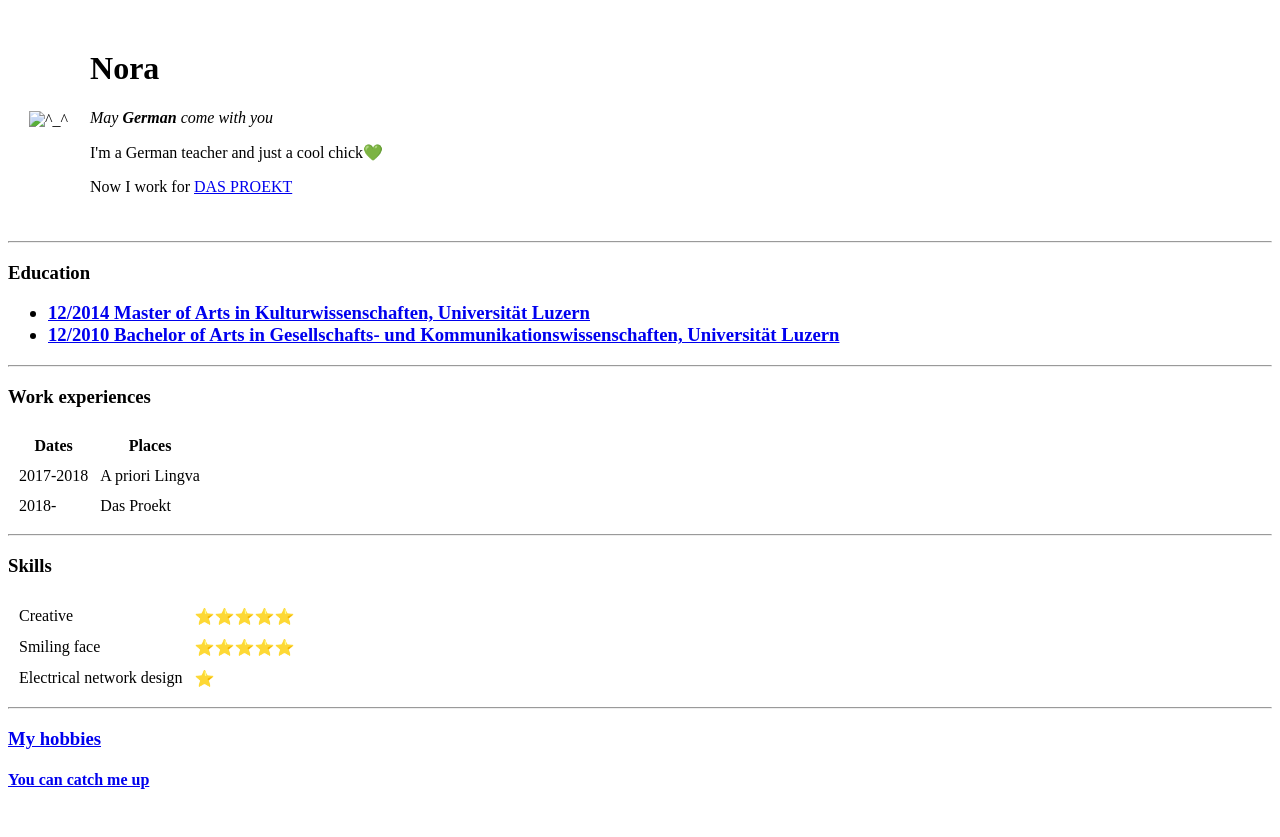
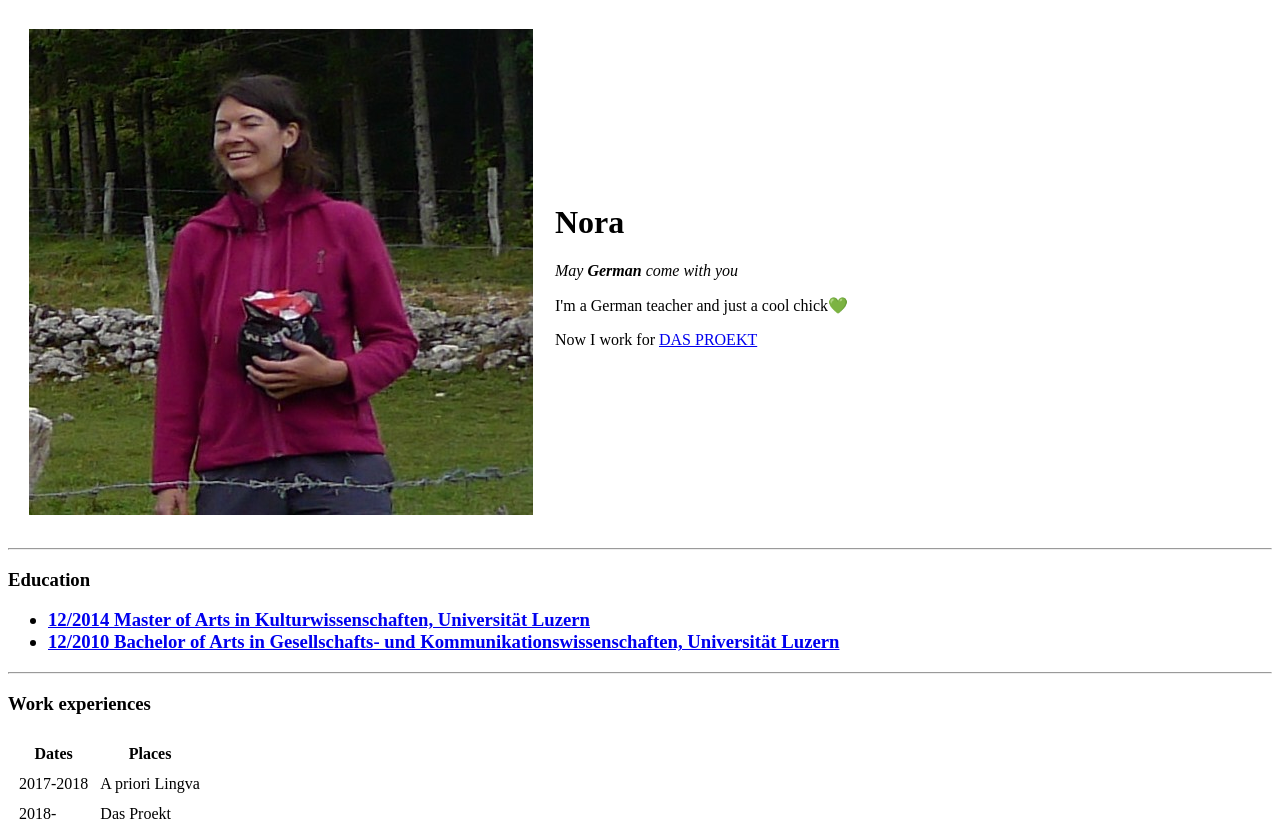
Before and after one commit to Babulichkagood/Techer-s, a plain HTML site: page index.html in a window 1280 px wide. Shown: the top 837 px of the page. Before the commit the page ends 810 px from the top, so only its background shows below. Drawn offline with Linux system fonts and the light colour scheme.

Commit message:
Add files via upload

```diff
--- a/index.html
+++ b/index.html
@@ -9,7 +9,7 @@
 <body>
   <table cellspacing=20>
     <tr>
-      <td><img src="images/Nora1.jpg" alt="^_^"></td>
+      <td><img src="Nora1.jpg" alt="^_^"></td>
       <td>
         <h1>Nora</h1>
         <p><em>May <strong>German</strong> come with you</em></p>
```
